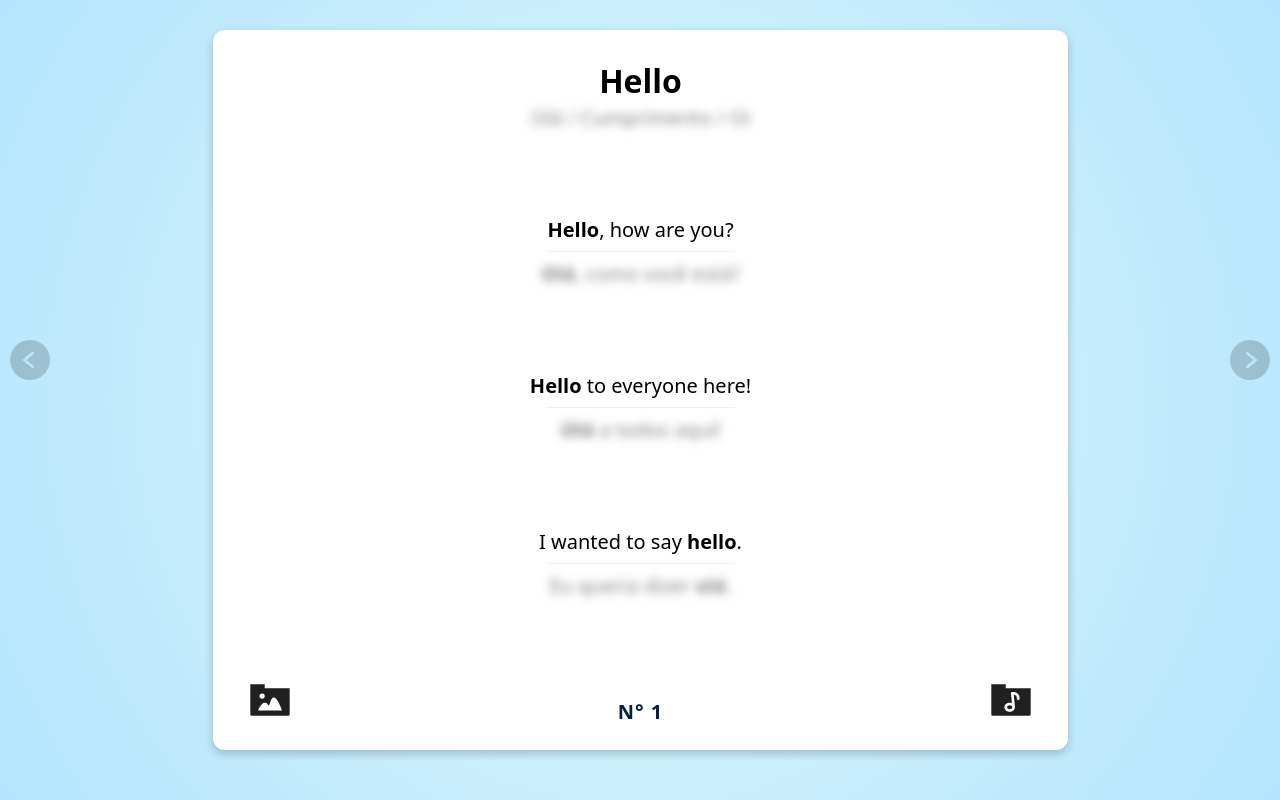
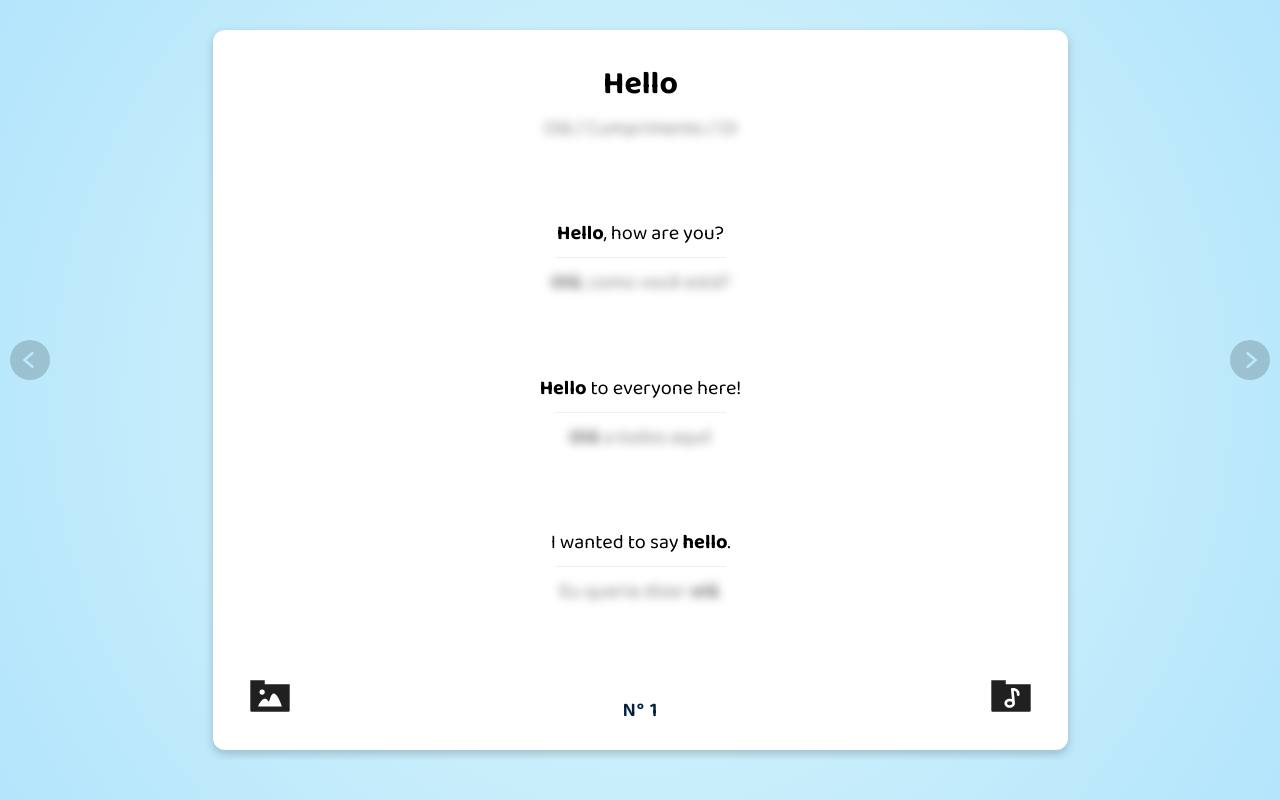
Before and after one commit to rafaelsg-01/duolingo-rival, a plain HTML site: page index.html in a window 1280 px wide. Drawn offline with Linux system fonts and the light colour scheme.

Commit message:
update index.html

```diff
--- a/index.html
+++ b/index.html
@@ -19,13 +19,42 @@
 
             <title>Duolingo's Rival</title>
             <style>
+                @font-face {
+                font-family: 'Baloo';
+                src: url('./fonts/Baloo2-Regular.ttf') format('truetype');
+                font-weight: 400;
+                }
+
+                @font-face {
+                font-family: 'Baloo';
+                src: url('./fonts/Baloo2-Medium.ttf') format('truetype');
+                font-weight: 500;
+                }
+
+                @font-face {
+                font-family: 'Baloo';
+                src: url('./fonts/Baloo2-SemiBold.ttf') format('truetype');
+                font-weight: 600;
+                }
+
+                @font-face {
+                font-family: 'Baloo';
+                src: url('./fonts/Baloo2-Bold.ttf') format('truetype');
+                font-weight: 700;
+                }
+
+                @font-face {
+                font-family: 'Baloo';
+                src: url('./fonts/Baloo2-ExtraBold.ttf') format('truetype');
+                font-weight: 800;
+                }
                 *, html {
                     scroll-behavior: smooth !important;
                 }
                 body * {
-                    font-family: system-ui, sans-serif;
                     margin: 0;
-                    box-sizing: border-box
+                    box-sizing: border-box;
+                    font-family: 'Baloo', system-ui, sans-serif;
                 }
 
                 body {
@@ -43,11 +72,15 @@
                 h1 {
                     font-size: 18px;
                     margin: 0;
+                    font-family: 'Baloo', system-ui, sans-serif;
+                    font-weight: 800; /* ExtraBold */
                 }
 
                 p {
                     margin: 0;
                     font-size: 1.25em;
+                    font-family: 'Baloo', system-ui, sans-serif;
+                    font-weight: 400; /* Regular */
                 }
 
                 .header {
```
Also changed, not shown: fonts/Baloo2-Bold.ttf (added), fonts/Baloo2-ExtraBold.ttf (added), fonts/Baloo2-Medium.ttf (added), fonts/Baloo2-Regular.ttf (added), fonts/Baloo2-SemiBold.ttf (added).
